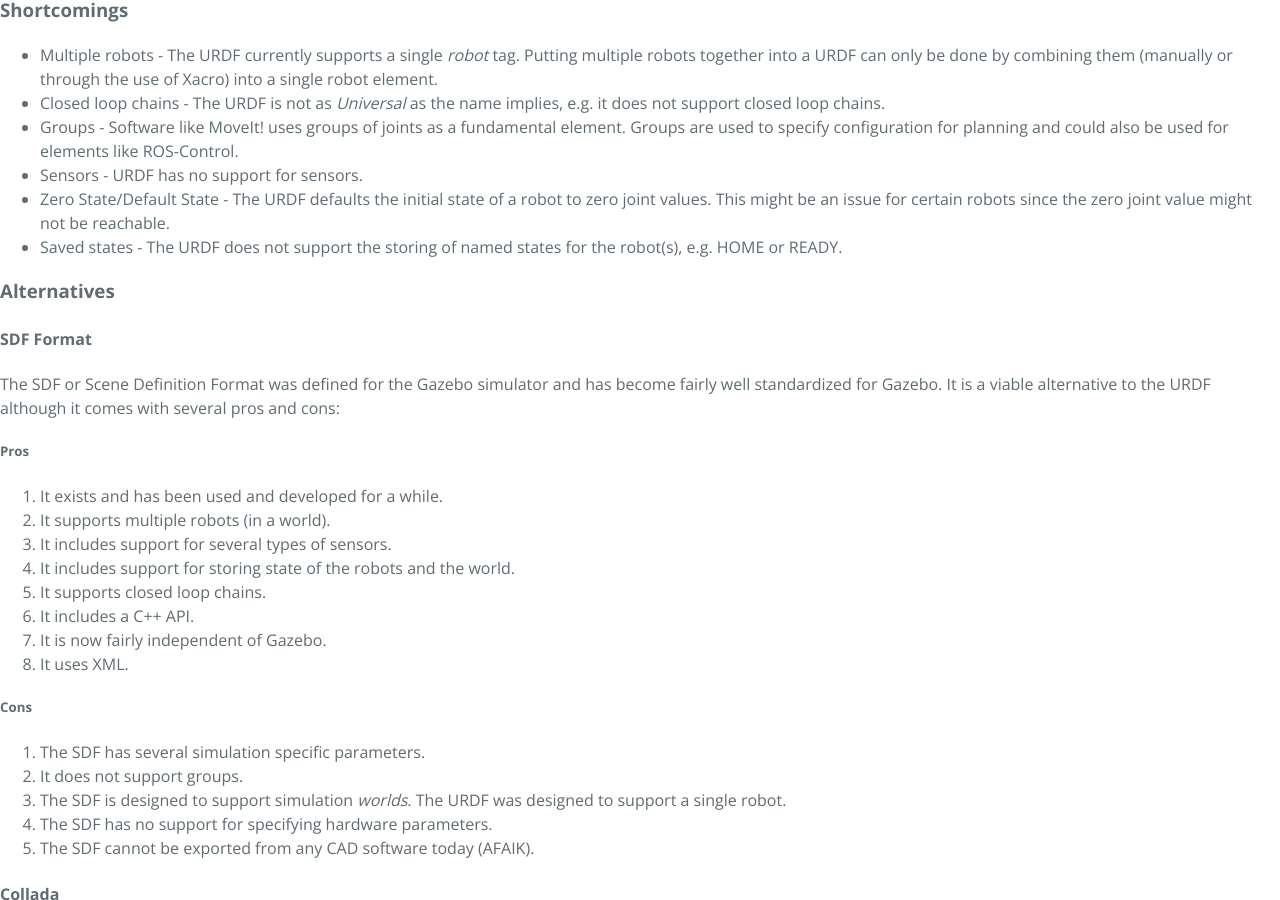
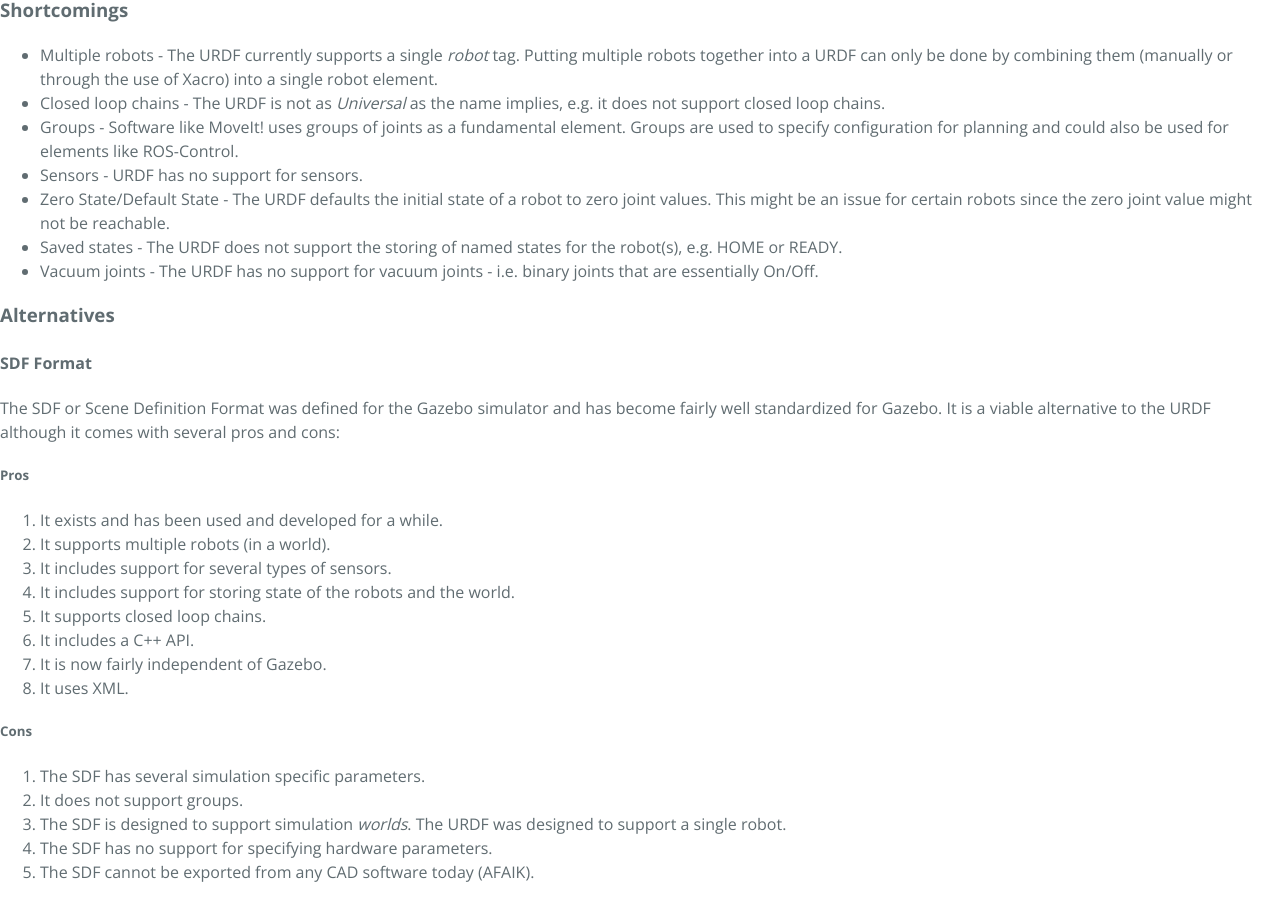
Before and after one commit to sachinchitta/urdf2, a Jekyll site: the page built from index.md, in a window 1280 px wide and 900 px high, scrolled down 505 px. Built offline with Jekyll 4.4.1, drawn with Linux system fonts in a browser that asks for light colours.

Commit message:
adding need for support for vacuum joints

```diff
--- a/index.md
+++ b/index.md
@@ -14,6 +14,7 @@ This document currently addresses only the URDF format itself.
 * Sensors - URDF has no support for sensors.
 * Zero State/Default State - The URDF defaults the initial state of a robot to zero joint values. This might be an issue for certain robots since the zero joint value might not be reachable.
 * Saved states - The URDF does not support the storing of named states for the robot(s), e.g. HOME or READY.
+* Vacuum joints - The URDF has no support for vacuum joints - i.e. binary joints that are essentially On/Off.
 
 ### Alternatives
 
```
